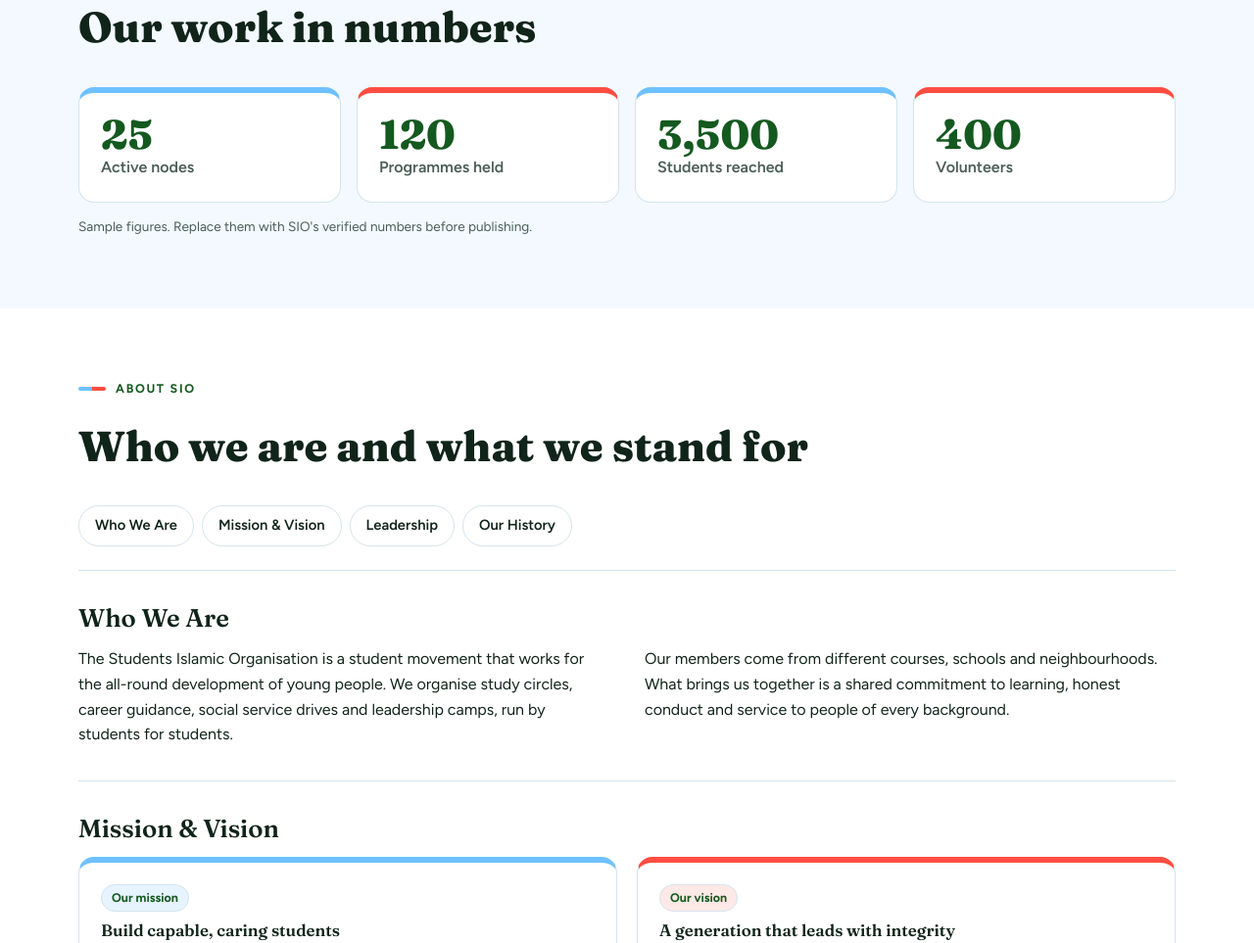
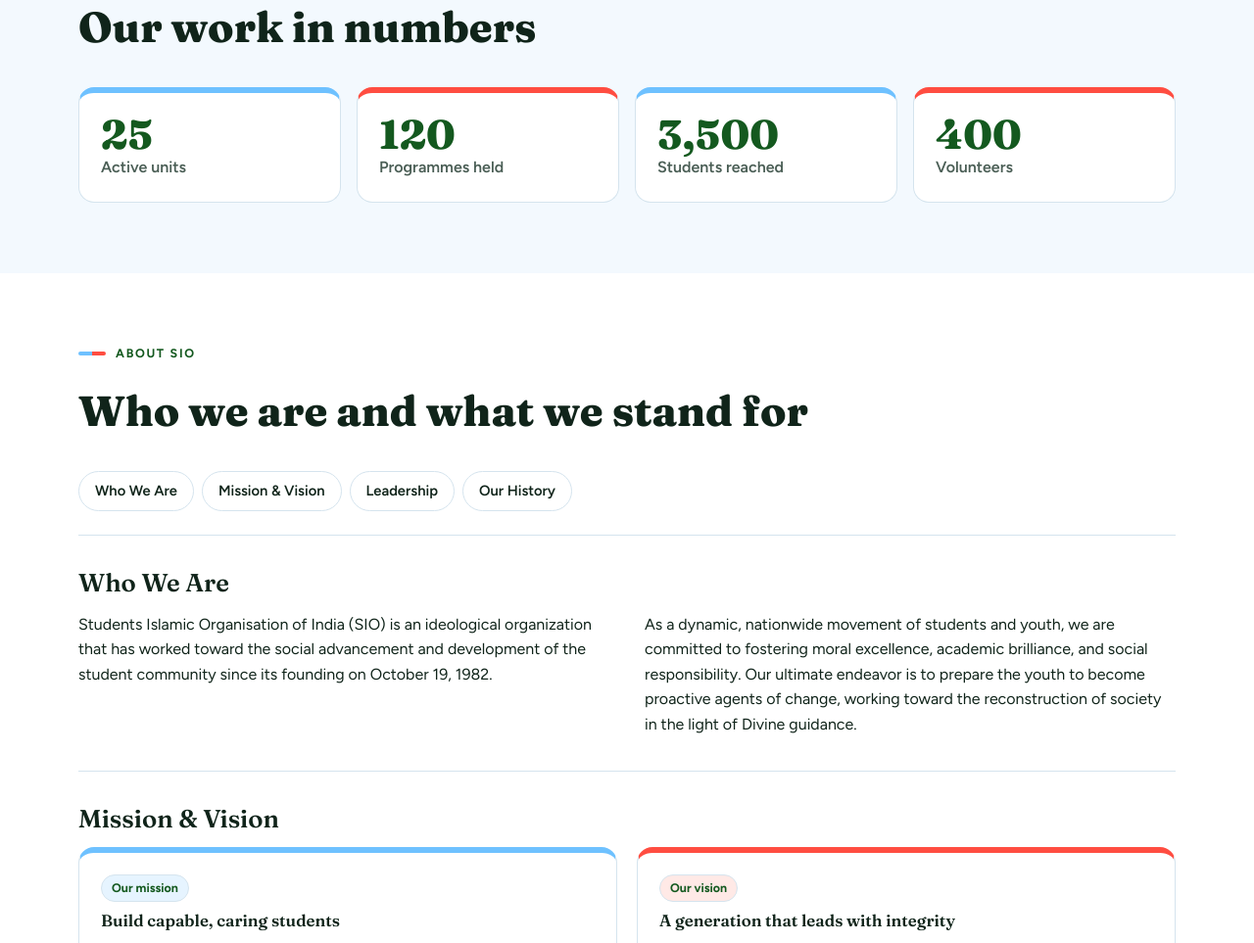
Before and after one commit to siocoimbatorework/SIO_Website, a plain HTML site: page index.html in a window 1280 px wide. Shown: the part 1776-2739 px from the top of the page at 98% size. Drawn offline with Linux system fonts and the light colour scheme.

Commit message:
who we are index.html

```diff
--- a/index.html
+++ b/index.html
@@ -243,12 +243,11 @@ footer .fine{margin-top:30px;font-size:.85rem;opacity:.85;border-top:1px solid r
 <section class="alt full" id="highlights"><div class="wrap">
   <div class="head"><div class="eyebrow">Impact highlights</div><h2>Our work in numbers</h2></div>
   <div class="stats">
-    <div class="stat"><b>25</b><span>Active nodes</span></div>
+    <div class="stat"><b>25</b><span>Active units</span></div>
     <div class="stat"><b>120</b><span>Programmes held</span></div>
     <div class="stat"><b>3,500</b><span>Students reached</span></div>
     <div class="stat"><b>400</b><span>Volunteers</span></div>
   </div>
-  <p class="note">Sample figures. Replace them with SIO's verified numbers before publishing.</p>
 </div></section>
 
 <!-- ABOUT -->
@@ -261,8 +260,8 @@ footer .fine{margin-top:30px;font-size:.85rem;opacity:.85;border-top:1px solid r
   <div class="sub" id="who">
     <h3>Who We Are</h3>
     <div class="split">
-      <p>The Students Islamic Organisation is a student movement that works for the all-round development of young people. We organise study circles, career guidance, social service drives and leadership camps, run by students for students.</p>
-      <p>Our members come from different courses, schools and neighbourhoods. What brings us together is a shared commitment to learning, honest conduct and service to people of every background.</p>
+      <p>Students Islamic Organisation of India (SIO) is an ideological organization that has worked toward the social advancement and development of the student community since its founding on October 19, 1982.</p>
+      <p>As a dynamic, nationwide movement of students and youth, we are committed to fostering moral excellence, academic brilliance, and social responsibility. Our ultimate endeavor is to prepare the youth to become proactive agents of change, working toward the reconstruction of society in the light of Divine guidance.</p>
     </div>
   </div>
 
```
